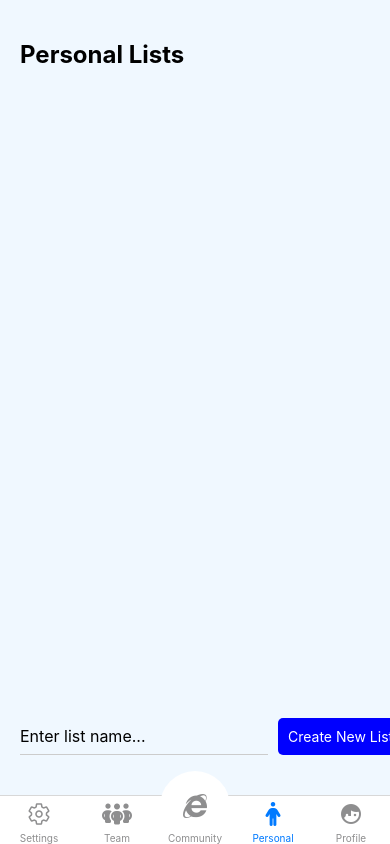
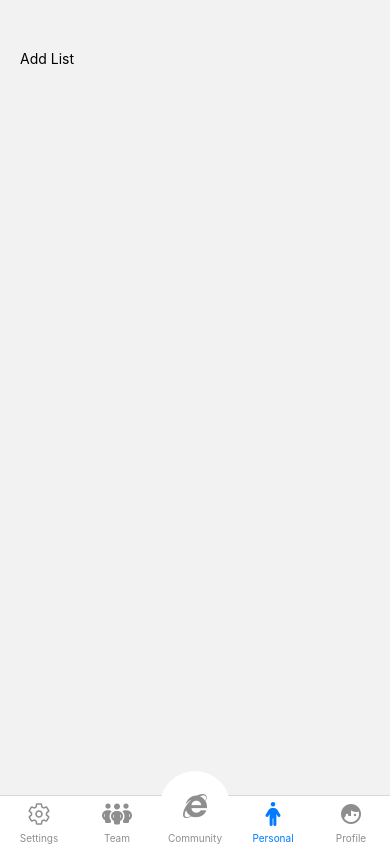
Before and after one commit to Mohammed-Abdulwahab22/Accomplish, a React Native app in the folder accomplish-app/: screen /Personal in a window 390 px wide. Built offline with nearby package versions, Linux system fonts and the light colour scheme.

Commit message:
T5-added new idea of gantt chart (needs to work on this is just a template)

```diff
--- a/accomplish-app/Screens/PersonalTasksScreen.js
+++ b/accomplish-app/Screens/PersonalTasksScreen.js
@@ -1,252 +1,74 @@
-import React, { useState, useEffect } from 'react';
-import { View, Text, FlatList, StyleSheet, TouchableOpacity, TextInput } from 'react-native';
-import { AntDesign, Entypo } from '@expo/vector-icons';
-import AsyncStorage from '@react-native-async-storage/async-storage';
+import React, { useState } from 'react';
+import { StyleSheet, Text, View, TouchableOpacity, TextInput, ScrollView } from 'react-native';
+import { Svg, Rect } from 'react-native-svg';
 
+export default function PersonalTasksScreen() {
+  const [lists, setLists] = useState([]);
+  const [tasks, setTasks] = useState([]);
 
-const TodoItem = ({ title, completed, onPress, onDelete }) => (
-  <View style={styles.todoItem}>
-    <TouchableOpacity onPress={onPress}>
-      <AntDesign name={completed ? 'checkcircle' : 'checkcircleo'} size={24} color="gold" />
-    </TouchableOpacity>
-    <Text style={[styles.todoText, completed && styles.completedText]}>{title}</Text>
-    <TouchableOpacity onPress={onDelete}>
-      <Entypo name="cross" size={24} color="red" />
-    </TouchableOpacity>
-  </View>
-);
-
-const ListItem = ({ name, onPress, onDelete }) => (
-  <TouchableOpacity style={styles.listItem} onPress={onPress}>
-    <View style={styles.listIcon}>
-      <Entypo name="list" size={20} color="black" />
-    </View>
-    <Text>{name}</Text>
-    <TouchableOpacity onPress={onDelete}>
-      <Entypo name="cross" size={24} color="red" />
-    </TouchableOpacity>
-  </TouchableOpacity>
-);
-
-const PersonalTasksScreen = () => {
-  const [lists, setLists] = useState([]);
-  const [selectedListIndex, setSelectedListIndex] = useState(null);
-  const [newTodo, setNewTodo] = useState('');
-  const [newListName, setNewListName] = useState('');
-
-  useEffect(() => {
-    loadData();
-  }, []);
-
-  useEffect(() => {
-    saveData();
-  }, [lists]);
-
-  const saveData = async () => {
-    try {
-      await AsyncStorage.setItem('lists', JSON.stringify(lists));
-    } catch (error) {
-      console.error('Error saving data:', error);
-    }
+  const addList = () => {
+    setLists([...lists, []]);
   };
 
-  const loadData = async () => {
-    try {
-      const savedLists = await AsyncStorage.getItem('lists');
-      if (savedLists !== null) {
-        setLists(JSON.parse(savedLists));
-      }
-    } catch (error) {
-      console.error('Error loading data:', error);
-    }
+  const addTask = (listIndex, taskName, duration) => {
+    const newTask = { name: taskName, duration: duration };
+    const updatedLists = [...lists];
+    updatedLists[listIndex].push(newTask);
+    setLists(updatedLists);
   };
 
-  const toggleTodo = (listIndex, todoIndex) => {
-    setLists((prevLists) =>
-      prevLists.map((list, i) =>
-        i === listIndex
-          ? {
-              ...list,
-              todos: list.todos.map((todo, j) =>
-                j === todoIndex ? { ...todo, completed: !todo.completed } : todo
-              ),
-            }
-          : list
-      )
+  const renderGanttChart = (listIndex) => {
+    return (
+      <Svg width="100%" height="100">
+        {lists[listIndex].map((task, index) => (
+          <Rect
+            key={index}
+            x={index * 50} // adjust positioning as needed
+            y={10}
+            width={parseInt(task.duration) * 10} // adjust scaling as needed
+            height={20}
+            fill="blue"
+          />
+        ))}
+      </Svg>
     );
   };
 
-  const deleteTodo = (listIndex, todoIndex) => {
-    setLists((prevLists) =>
-      prevLists.map((list, i) =>
-        i === listIndex ? { ...list, todos: list.todos.filter((todo, j) => j !== todoIndex) } : list
-      )
-    );
-  };
-
-  const deleteList = (listIndex) => {
-    setLists((prevLists) => prevLists.filter((list, i) => i !== listIndex));
-    setSelectedListIndex(null);
-  };
-
-  const renderTodo = ({ item: { title, completed }, index }) => (
-    <TodoItem
-      title={title}
-      completed={completed}
-      onPress={() => toggleTodo(selectedListIndex, index)}
-      onDelete={() => deleteTodo(selectedListIndex, index)}
-    />
+  return (
+    <ScrollView style={styles.container}>
+      {lists.map((list, listIndex) => (
+        <View key={listIndex}>
+          <Text>List {listIndex + 1}</Text>
+          <TouchableOpacity onPress={() => addTask(listIndex, "New Task", "1")}>
+            <Text>Add Task</Text>
+          </TouchableOpacity>
+          <TextInput
+            placeholder="Task Name"
+            onChangeText={(text) => setTasks({ ...tasks, [listIndex]: { name: text, duration: tasks[listIndex]?.duration || "1" } })}
+          />
+          <TextInput
+            placeholder="Duration (in days)"
+            onChangeText={(text) => setTasks({ ...tasks, [listIndex]: { name: tasks[listIndex]?.name || "New Task", duration: text } })}
+          />
+          <View style={styles.ganttChartContainer}>{renderGanttChart(listIndex)}</View>
+        </View>
+      ))}
+      <TouchableOpacity onPress={addList}>
+        <Text>Add List</Text>
+      </TouchableOpacity>
+    </ScrollView>
   );
-
-  const addTodo = () => {
-    if (newTodo.trim() !== '' && selectedListIndex !== null) {
-      setLists((prevLists) =>
-        prevLists.map((list, index) =>
-          index === selectedListIndex
-            ? { ...list, todos: [...list.todos, { title: newTodo, completed: false }] }
-            : list
-        )
-      );
-      setNewTodo('');
-    }
-  };
-
-  const completedCount =
-    lists.length > 0 && selectedListIndex !== null
-      ? lists[selectedListIndex].todos.filter((todo) => todo.completed).length
-      : 0;
-
-  const createList = () => {
-    if (newListName.trim() !== '') {
-      setLists([...lists, { name: newListName, todos: [] }]);
-      setNewListName('');
-    }
-  };
-
-  const toggleSelectedList = (index) => {
-    setSelectedListIndex((prevIndex) => (prevIndex === index ? null : index));
-  };
-
-  return (
-    <View style={styles.container}>
-      <Text style={styles.title}>Personal Lists</Text>
-      <FlatList
-        style={{ top: 35 }}
-        data={lists}
-        renderItem={({ item, index }) => (
-          <ListItem
-            name={item.name}
-            onPress={() => toggleSelectedList(index)}
-            onDelete={() => deleteList(index)}
-          />
-        )}
-        keyExtractor={(item, index) => index.toString()}
-      />
-      {selectedListIndex !== null && (
-        <>
-          <FlatList
-            style={{ top: 35 }}
-            data={lists[selectedListIndex].todos}
-            renderItem={renderTodo}
-            keyExtractor={(item, index) => index.toString()}
-          />
-          <Text style={styles.completedText}>Completed: {completedCount}</Text>
-          <View style={styles.addTodoContainer}>
-            <TextInput
-              style={styles.input}
-              value={newTodo}
-              onChangeText={setNewTodo}
-              placeholder="Add a new task..."
-            />
-            <TouchableOpacity onPress={addTodo}>
-              <Entypo name="plus" size={24} color="black" />
-            </TouchableOpacity>
-          </View>
-        </>
-      )}
-      <View style={styles.addListContainer}>
-        <TextInput
-          style={styles.input}
-          value={newListName}
-          onChangeText={setNewListName}
-          placeholder="Enter list name..."
-        />
-        <TouchableOpacity style={styles.addButton} onPress={createList}>
-          <Text style={styles.addButtonText}>Create New List</Text>
-        </TouchableOpacity>
-      </View>
-    </View>
-  );
-};
+}
 
 const styles = StyleSheet.create({
   container: {
     flex: 1,
-    padding: 20,
-    backgroundColor: '#f0f8ff',
+    marginTop: 50,
+    paddingHorizontal: 20,
   },
-  title: {
-    top: 20,
-    fontSize: 24,
-    fontWeight: 'bold',
-  },
-  todoItem: {
-    flexDirection: 'row',
-    alignItems: 'center',
-    justifyContent: 'space-between',
-    padding: 10,
-    borderBottomWidth: 1,
-    borderBottomColor: '#ccc',
-  },
-  todoText: {
-    fontSize: 18,
-    marginLeft: 10,
-    flex: 1,
-  },
-  completedText: {
-    color: '#ccc',
-    textDecorationLine: 'line-through',
-  },
-  addTodoContainer: {
-    flexDirection: 'row',
-    alignItems: 'center',
-    marginTop: 20,
-    bottom: 20,
-  },
-  addListContainer: {
-    bottom: 20,
-    flexDirection: 'row',
-    alignItems: 'center',
-    marginTop: 20,
-  },
-  input: {
-    flex: 1,
-    marginRight: 10,
-    borderBottomWidth: 1,
-    borderBottomColor: '#ccc',
-    fontSize: 16,
-    paddingVertical: 8,
-  },
-  addButton: {
-    backgroundColor: 'blue',
-    padding: 10,
-    borderRadius: 5,
-    alignItems: 'center',
-  },
-  addButtonText: {
-    color: 'white',
-  },
-  listItem: {
-    flexDirection: 'row',
-    justifyContent: 'space-between',
-    alignItems: 'center',
-    padding: 10,
-    borderBottomWidth: 1,
-    borderBottomColor: '#ccc',
-  },
-  listIcon: {
-    marginRight: 10,
+  ganttChartContainer: {
+    marginTop: 10,
+    borderWidth: 1,
+    borderColor: 'gray',
   },
 });
-
-export default PersonalTasksScreen;
--- a/accomplish-app/package.json
+++ b/accomplish-app/package.json
@@ -16,7 +16,8 @@
     "expo-status-bar": "~1.11.1",
     "react": "18.2.0",
     "react-native": "0.73.6",
-    "react-native-safe-area-context": "^4.10.1"
+    "react-native-safe-area-context": "^4.10.1",
+    "react-native-svg": "14.1.0"
   },
   "devDependencies": {
     "@babel/core": "^7.20.0"
```
Also changed, not shown: 1 other file (tests, documents, lock files or other folders).
